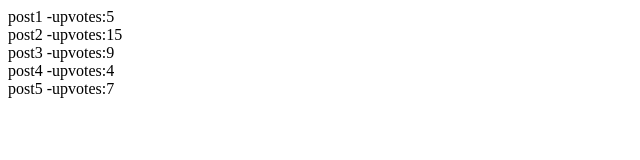
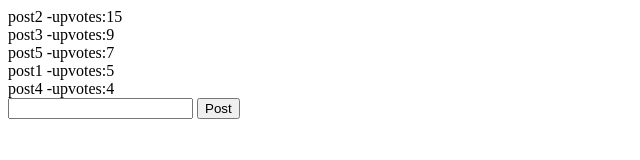
Before and after one commit to HaiderMalik12/newsapp_with_mean_stack, a website: page index.html in a window 1280 px wide. Shown: the whole page, without its empty margins (0-640 px from the left). Drawn offline with nearby package versions, Linux system fonts and the light colour scheme.

Commit message:
Create a form for posts

```diff
--- a/app.js
+++ b/app.js
@@ -9,6 +9,13 @@ app.controller('MainCtrl', [
             { title: 'post3', upvotes: 9 },
             { title: 'post4', upvotes: 4 },
             { title: 'post5', upvotes: 7 }
-        ]
+        ];
+        $scope.addPost = function() {
+            if (!$scope.title || $scope.title === '') {
+                return;
+            }
+            $scope.posts.push({ title: 'A new Post', upvotes: 0 });
+            $scope.title = "";
+        }
     }
 ])
--- a/index.html
+++ b/index.html
@@ -8,9 +8,14 @@
 </head>
 
 <body data-ng-app="flapperNews" data-ng-controller="MainCtrl">
-    <div data-ng-repeat="post in posts">
+    <div data-ng-repeat="post in posts | orderBy: '-upvotes'">
         {{post.title}} -upvotes:{{post.upvotes}}
     </div>
+    <form data-ng-submit="addPost()">
+        <input type="text" data-ng-model="title" />
+        <button type="submit">
+            Post</button>
+    </form>
 </body>
 
 </html>
```
